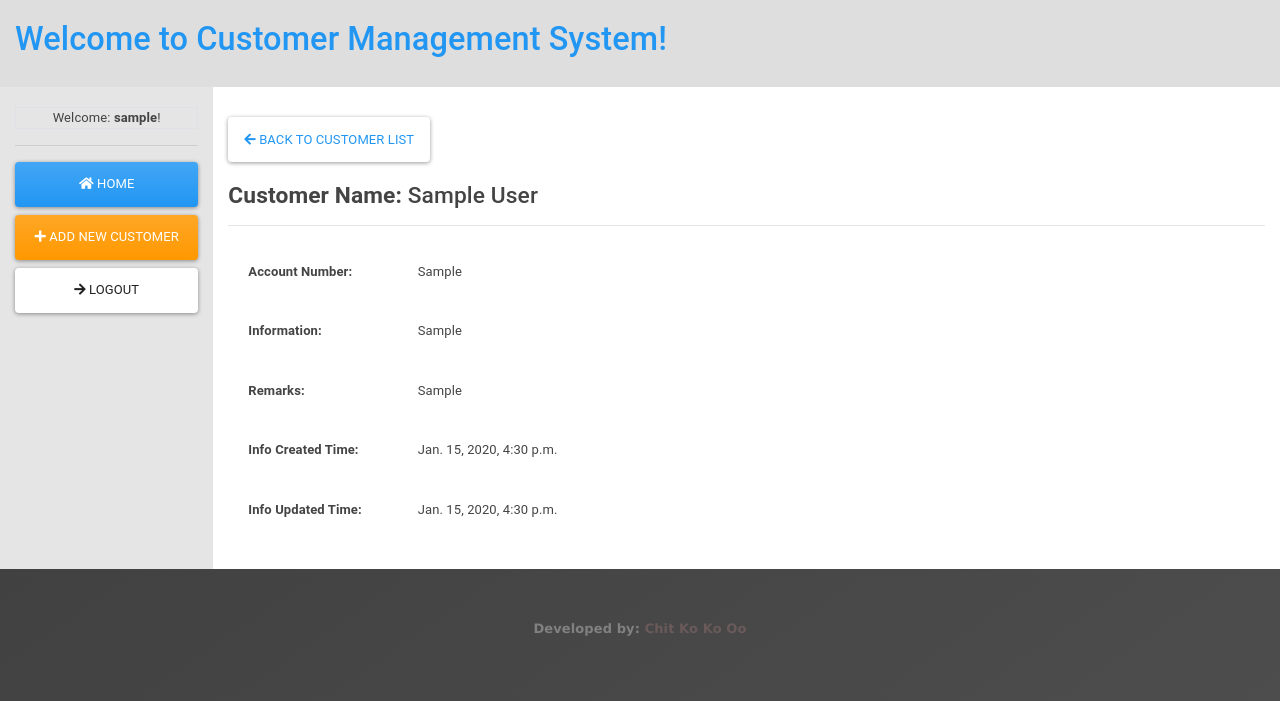
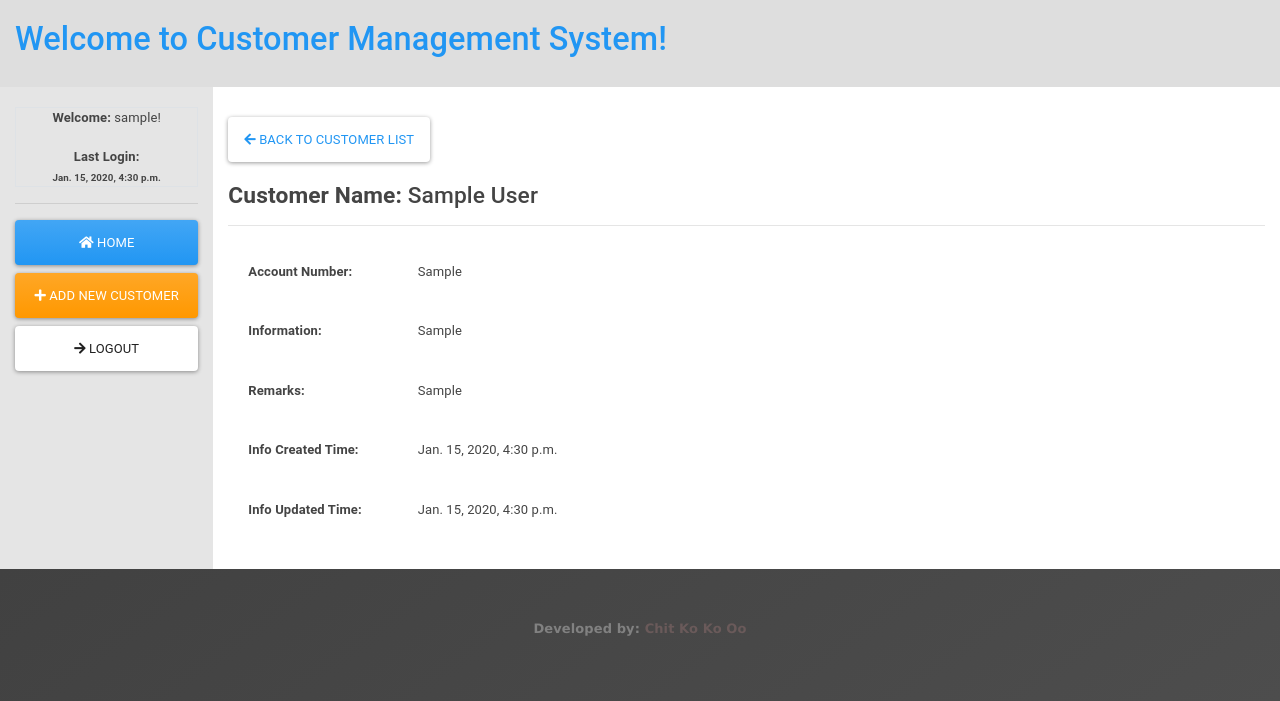
Before and after one commit to chitkokooo/customer-management-system, a Django app: page /customers/1/ in a window 1280 px wide. Shown: the top 701 px of the page. Run offline with Django 3.2, Linux system fonts and the light colour scheme; a user stored in the database is signed in; tables that the repository leaves empty hold one stand-in row (values such as "Sample post"); some libraries are stand-ins or nearby versions.

Commit message:
add inactive-auto-logout-time=1hr and last login time

```diff
--- a/cms/cms/settings.py
+++ b/cms/cms/settings.py
@@ -139,4 +139,4 @@ CRISPY_TEMPLATE_PACK = 'bootstrap4'
 
 SESSION_SAVE_EVERY_REQUEST = True
 
-SESSION_COOKIE_AGE = 7200  # logout inactive after 2 hours
+SESSION_COOKIE_AGE = 3600  # logout inactive after 1 hour
--- a/cms/customers/templates/customers/base_generic.html
+++ b/cms/customers/templates/customers/base_generic.html
@@ -22,9 +22,9 @@
 		<div class="row">
 			<div id="sidebar" class="col-md-2 sidebar">
 				<p class="text-center border">
-					Welcome:
 					{% if user.is_authenticated %}
-					<b class="">{{ user.username }}</b>!
+					<b>Welcome:</b> {{ user.username }}!<br><br>
+					<b>Last Login:</b> <span class="badge">{{ user.last_login }}</span>
 					{% endif %}
 				</p>
 				<hr>
```
